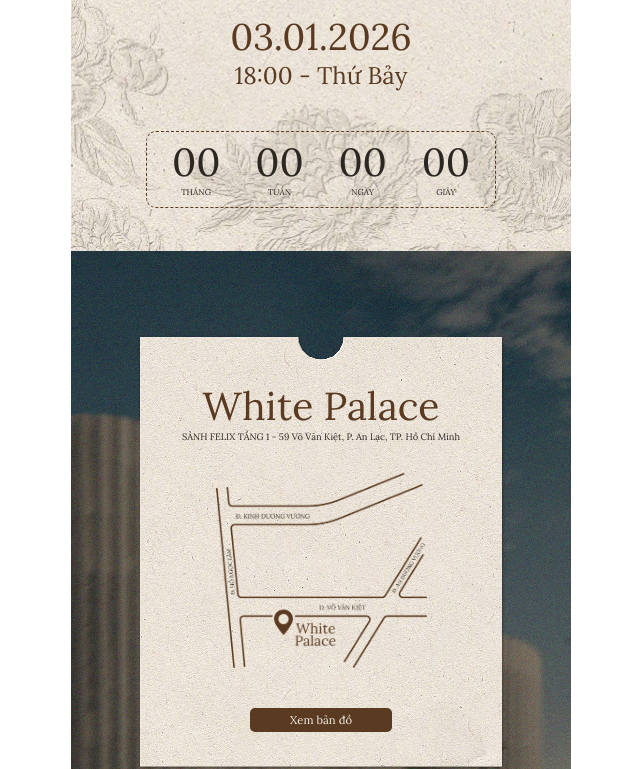
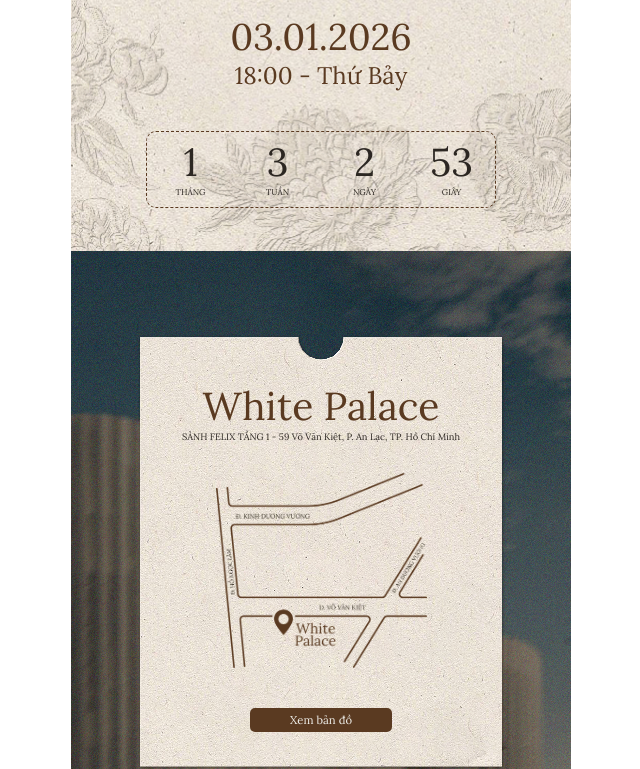
Before and after one commit to tranduythuat/oanh-dong, a plain HTML site: page thiepmoi.html in a window 1280 px wide. Shown: the part 2420-3189 px from the top of the page, without its empty margins (319-959 px from the left). Drawn offline with nearby package versions, Linux system fonts and the light colour scheme.

Commit message:
Add countdown

```diff
--- a/assets/js/main.js
+++ b/assets/js/main.js
@@ -26,9 +26,9 @@
   });
 
   // Thêm các animation theo thứ tự
-  tl_coudontwn.from(".days", { y: 100, opacity: 0 })
-    .from(".hours", { y: 100, opacity: 0 }, "-=0.5")
-    .from(".minutes", { y: 100, opacity: 0 }, "-=0.5")
+  tl_coudontwn.from(".months", { y: 100, opacity: 0 })
+    .from(".weeks", { y: 100, opacity: 0 }, "-=0.5")
+    .from(".days", { y: 100, opacity: 0 }, "-=0.5")
     .from(".seconds", { y: 100, opacity: 0 }, "-=0.5");
 
   const tl_timeline = gsap.timeline({
--- a/assets/scss/sections/_couple.scss
+++ b/assets/scss/sections/_couple.scss
@@ -67,6 +67,7 @@
         width: 70%;
 
         .item {
+            width: 100%;
             padding: 0 5%;
             p.value {
                 font-size: 39px;
--- a/thiepmoi.html
+++ b/thiepmoi.html
@@ -46,7 +46,10 @@
       <div class="content">
         <h2 class="fade-down">Gửi những người </br> Thân Thương</h2>
         <p class="fade-right">
-          Chúng mình – PONLLD – muốn gửi đến những người thân thương nhất lời mời trân quý cho ngày hai đứa chính thức bước sang hành trình mới. Sau hơn 11 năm cùng đi qua bao cung bậc cảm xúc, tụi mình trân trọng khoảnh khắc được sẻ chia niềm vui này cùng mọi người – những người đã dõi theo, chứng kiến và thương yêu chúng mình trong suốt chặng đường ấy.
+          Chúng mình – PONLLD – muốn gửi đến những người thân thương nhất lời mời trân quý cho ngày hai đứa chính thức
+          bước sang hành trình mới. Sau hơn 11 năm cùng đi qua bao cung bậc cảm xúc, tụi mình trân trọng khoảnh khắc
+          được sẻ chia niềm vui này cùng mọi người – những người đã dõi theo, chứng kiến và thương yêu chúng mình trong
+          suốt chặng đường ấy.
         </p>
         <div class="signature fade-up">
           <div class="wife-name">
@@ -73,27 +76,28 @@
       </div>
       <div class="subtext fade-down">
         <p>Ngày ấy đang dần đến gần!</p>
-        <p>Chúng mình mong được gặp lại những người thân thương, cùng nhau tạm gác những bộn bề ngoài kia để cùng chia sẻ niềm vui và viết tiếp câu chuyện của PONLLD.</p>
+        <p>Chúng mình mong được gặp lại những người thân thương, cùng nhau tạm gác những bộn bề ngoài kia để cùng chia
+          sẻ niềm vui và viết tiếp câu chuyện của PONLLD.</p>
       </div>
       <div class="date-time">
         <p class="date fade-right">03.01.2026</p>
         <p class="time fade-right">18:00 - Thứ Bảy</p>
       </div>
       <div class="countdown">
-        <div class="days item">
-          <p class="value">00</p>
+        <div class="months item">
+          <p class="value months" id="months">00</p>
           <p class="title">Tháng</p>
         </div>
-        <div class="hours item">
-          <p class="value">00</p>
+        <div class="weeks item">
+          <p class="value weeks" id="weeks">00</p>
           <p class="title">Tuần</p>
         </div>
-        <div class="minutes item">
-          <p class="value">00</p>
+        <div class="days item">
+          <p class="value days" id="days">00</p>
           <p class="title">Ngày</p>
         </div>
         <div class="seconds item">
-          <p class="value">00</p>
+          <p class="value seconds" id="seconds">00</p>
           <p class="title">Giây</p>
         </div>
       </div>
@@ -104,7 +108,7 @@
       <h2 class="location-name fade-up">White Palace</h2>
       <p class="address fade-right">SẢNH FELIX TẦNG 1 - 59 Võ Văn Kiệt, P. An Lạc, TP. Hồ Chí Minh</p>
       <div class="map">
-        <img src="assets/images/map.webp" alt="Bản đồ địa điểm cưới" class="flip-vertical-left"/>
+        <img src="assets/images/map.webp" alt="Bản đồ địa điểm cưới" class="flip-vertical-left" />
       </div>
       <a target="_blank" href="https://maps.app.goo.gl/SPzDA4d1Mz65eFFJ6" class="btn-map fade-down">Xem bản đồ</a>
 
@@ -160,11 +164,13 @@
         <img src="assets/images/sample.jpg" alt="photo" class="animate-flip">
       </div>
       <div class="text">
-        <p  class="fade-right">
-          Từ những năm tháng vô tư của tuổi học trò, đến lần đầu gặp lại, rồi hơn 11 năm bên nhau với đủ hỉ – nộ – ái – ố… tụi mình đã học được cách lắng nghe, thấu hiểu và cùng trưởng thành.
+        <p class="fade-right">
+          Từ những năm tháng vô tư của tuổi học trò, đến lần đầu gặp lại, rồi hơn 11 năm bên nhau với đủ hỉ – nộ – ái –
+          ố… tụi mình đã học được cách lắng nghe, thấu hiểu và cùng trưởng thành.
         </p>
         <p class="fade-right">
-          Mỗi giai đoạn đều mang một tên gọi, một cột mốc, và một câu chuyện riêng – nhưng điều không đổi là tụi mình vẫn chọn “người đồng hành” này, qua từng năm tháng.
+          Mỗi giai đoạn đều mang một tên gọi, một cột mốc, và một câu chuyện riêng – nhưng điều không đổi là tụi mình
+          vẫn chọn “người đồng hành” này, qua từng năm tháng.
         </p>
       </div>
     </section>
@@ -172,7 +178,8 @@
     <!-- SECTION 5: PHOTOS -->
     <section id="photos" class="photos">
       <h2 class="fade-up">Vì chúng ta </br> gìn giữ</h2>
-      <p class="fade-right">Tụi mình muốn lưu giữ những kỷ niệm ấy – những khoảnh khắc dản dị nhưng đầy ý nghĩa, như cách mà chúng mình vẫn gìn giữ nhau suốt chặng đường dài.</p>
+      <p class="fade-right">Tụi mình muốn lưu giữ những kỷ niệm ấy – những khoảnh khắc dản dị nhưng đầy ý nghĩa, như
+        cách mà chúng mình vẫn gìn giữ nhau suốt chặng đường dài.</p>
       <div class="photo-grid">
         <div class="row">
           <div class="column">
@@ -228,7 +235,9 @@
     <!-- SECTION 6: RSVP -->
     <section id="rsvp" class="rsvp">
       <h2 class="title fade-up">Xác nhận khách mời</h2>
-      <p class="subtext fade-right">Chúng mình rất mong được đón tiếp bạn chỉn chu nhất trong ngày đặc biệt ấy. Nếu bạn có thể sắp xếp tham dự, hãy cho chúng mình biết trước ngày 15/12 nhé để mọi thứ được chuẩn bị thật chu đáo cho buổi gặp gỡ đáng nhớ này.</p>
+      <p class="subtext fade-right">Chúng mình rất mong được đón tiếp bạn chỉn chu nhất trong ngày đặc biệt ấy. Nếu bạn
+        có thể sắp xếp tham dự, hãy cho chúng mình biết trước ngày 15/12 nhé để mọi thứ được chuẩn bị thật chu đáo cho
+        buổi gặp gỡ đáng nhớ này.</p>
 
       <form id="rsvp-form">
         <div class="form-group options-group fade-up">
@@ -249,10 +258,12 @@
 
         <div class="wish-box">
           <h2 class="fade-down">Một chút nhắn gửi từ </br> “người thương”</h2>
-          <p class="fade-up">Oanh và Đông luôn lắng nghe những mong muốn từ cả nhà, Nếu có thắc mắc, hay cần hỗ trợ bất cứ điều gì, đừng ngại cả nhà cứ ghi rõ để tụi mình sắp xếp chu đáo nhé!</p>
+          <p class="fade-up">Oanh và Đông luôn lắng nghe những mong muốn từ cả nhà, Nếu có thắc mắc, hay cần hỗ trợ bất
+            cứ điều gì, đừng ngại cả nhà cứ ghi rõ để tụi mình sắp xếp chu đáo nhé!</p>
 
           <div class="form-group fade-right">
-            <textarea class="wish-note input-text" id="wish_note" name="wish_note" placeholder="Viết lời nhắn gửi:"></textarea>
+            <textarea class="wish-note input-text" id="wish_note" name="wish_note"
+              placeholder="Viết lời nhắn gửi:"></textarea>
           </div>
         </div>
         <div class="form-actions">
@@ -276,7 +287,8 @@
             Chúng mình biết rằng, chẳng có hành trình nào thật sự trọn vẹn nếu đi một mình.
           </p>
           <p class="fade-right">
-            Cảm ơn gia đình hai bên đã luôn yêu thương và thấu hiểu. Cảm ơn bạn bè đã đồng hành, lắng nghe và chia sẻ từng niềm vui nhỏ. Và cảm ơn nhau – vì đã chọn ở lại, cùng nhau trưởng thành, và gìn giữ tình yêu này.
+            Cảm ơn gia đình hai bên đã luôn yêu thương và thấu hiểu. Cảm ơn bạn bè đã đồng hành, lắng nghe và chia sẻ
+            từng niềm vui nhỏ. Và cảm ơn nhau – vì đã chọn ở lại, cùng nhau trưởng thành, và gìn giữ tình yêu này.
           </p>
           <p class="fade-down">
             Ngày hôm ấy sẽ là của tụi mình, nhưng niềm vui ấy – xin được chia sẻ chung với tất cả mọi người.
@@ -290,6 +302,55 @@
   </div>
   <script src="assets/js/gsap-animations.js"></script>
   <script src="assets/js/main.js"></script>
+  <script>
+    // Mốc thời gian đích (ví dụ ngày cưới)
+    const targetDate = new Date("2026-01-03T00:00:00");
+
+    // Tính tháng, tuần, ngày thực tế (không tính giây)
+    function updateDateParts() {
+      const now = new Date();
+
+      if (now >= targetDate) {
+        document.getElementById("countdown").textContent = "Đã tới ngày đặc biệt!";
+        clearInterval(dateTimer);
+        clearInterval(secondTimer);
+        return;
+      }
+
+      // === Tính số tháng thực tế ===
+      let months = (targetDate.getFullYear() - now.getFullYear()) * 12 + (targetDate.getMonth() - now.getMonth());
+      if (targetDate.getDate() < now.getDate()) months--;
+
+      // === Tính phần còn lại sau khi trừ số tháng ===
+      let tempDate = new Date(now);
+      tempDate.setMonth(tempDate.getMonth() + months);
+
+      let remainingMs = targetDate - tempDate;
+      let remainingDays = Math.floor(remainingMs / (1000 * 60 * 60 * 24));
+      let weeks = Math.floor(remainingDays / 7);
+      let days = remainingDays % 7;
+
+      // Cập nhật DOM
+      document.getElementById("months").textContent = months;
+      document.getElementById("weeks").textContent = weeks;
+      document.getElementById("days").textContent = days;
+    }
+
+    // === Bộ đếm giây chạy từ 59 → 0 lặp lại ===
+    let seconds = 59;
+    function updateSeconds() {
+      document.getElementById("seconds").textContent = seconds.toString().padStart(2, "0");
+      seconds = seconds > 0 ? seconds - 1 : 59;
+    }
+
+    // Cập nhật ban đầu
+    updateDateParts();
+    updateSeconds();
+
+    // Chạy định kỳ
+    const dateTimer = setInterval(updateDateParts, 60 * 1000); // cập nhật ngày/tháng mỗi phút
+    const secondTimer = setInterval(updateSeconds, 1000); // giây chạy đều
+  </script>
 </body>
 
 </html>
```
Also changed, not shown: dist/css/main.css, 1 other file.
